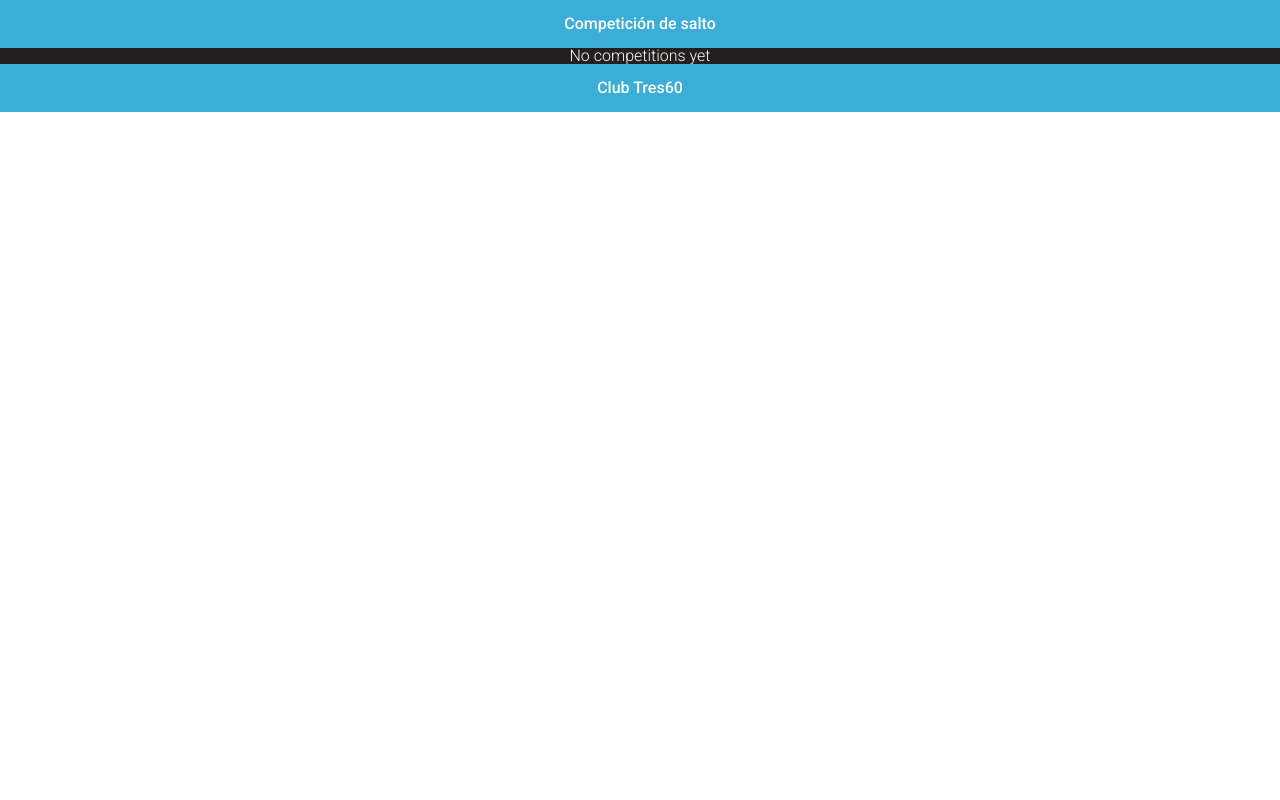
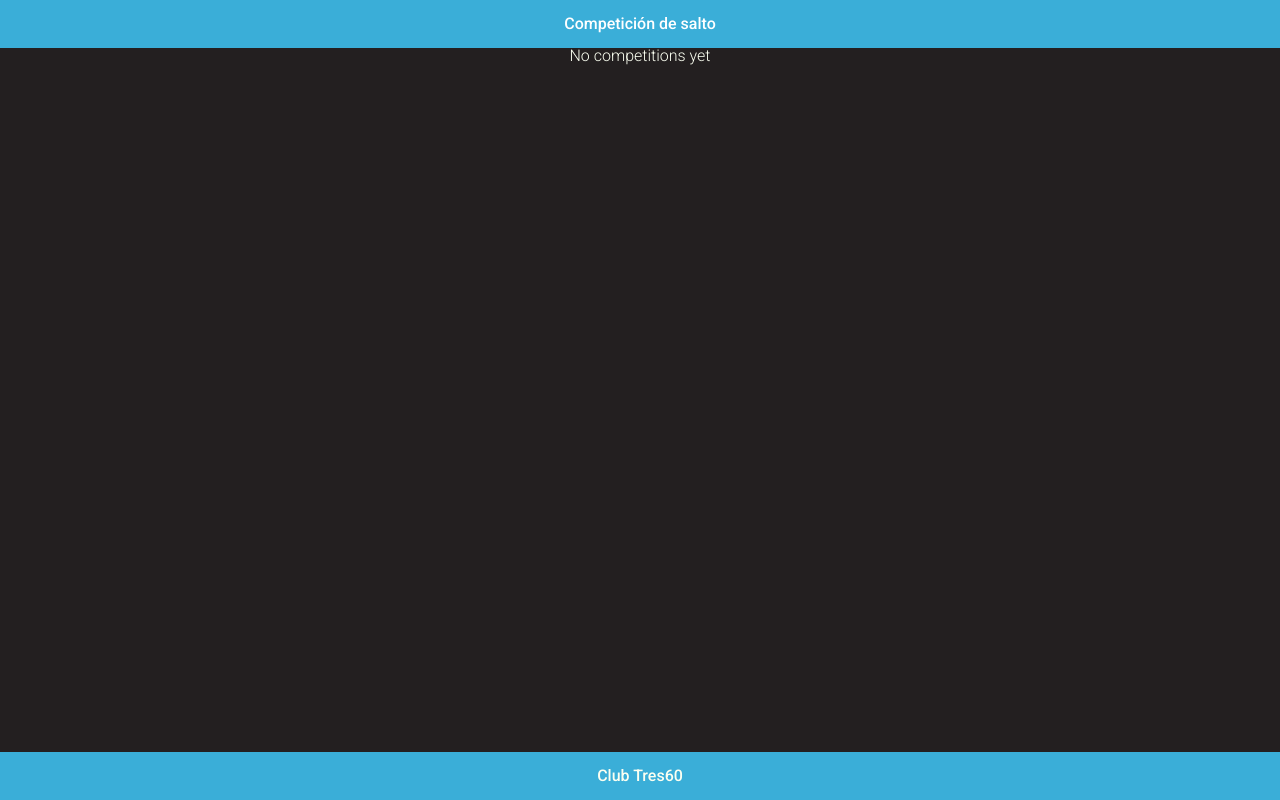
Before and after one commit to bgonp/jump-contest, a React (Create React App) app: page / in a window 1280 px wide. Built offline with nearby package versions, Linux system fonts and the light colour scheme; no server answers; the database is empty.

Commit message:
Fixed vertical size css error

```diff
--- a/src/styles/main.css
+++ b/src/styles/main.css
@@ -1,13 +1,15 @@
-#root {
-  min-height: 100vh;
-}
-
 :root {
   --color-hightlight: #3AAED8;
   --color-text: #FBFFF1;
   --color-background: #231f20;
   --color-success: #06BA63;
   --color-fail: #db4c40;
+}
+
+#root {
+  min-height: 100vh;
+  display: flex;
+  flex-direction: column;
 }
 
 a {
@@ -35,6 +37,7 @@ header, footer {
 .wrapper {
   display: flex;
   flex-direction: column;
+  flex-grow: 1;
   color: var(--color-text);
   background: var(--color-background);
   font-family: 'Roboto', Calibri, 'Trebuchet MS', sans-serif;
```
